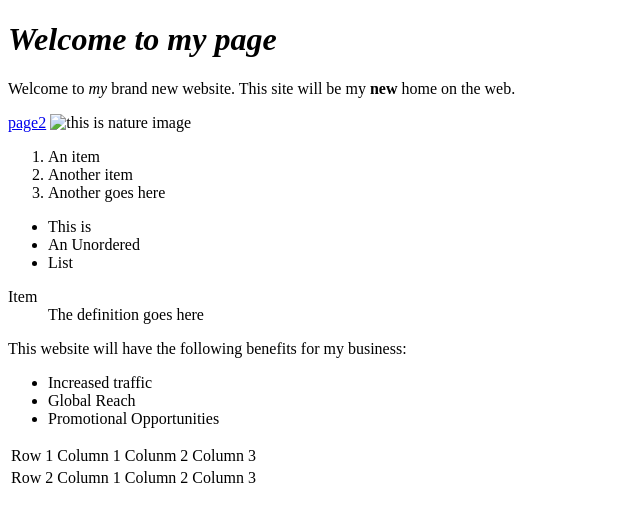
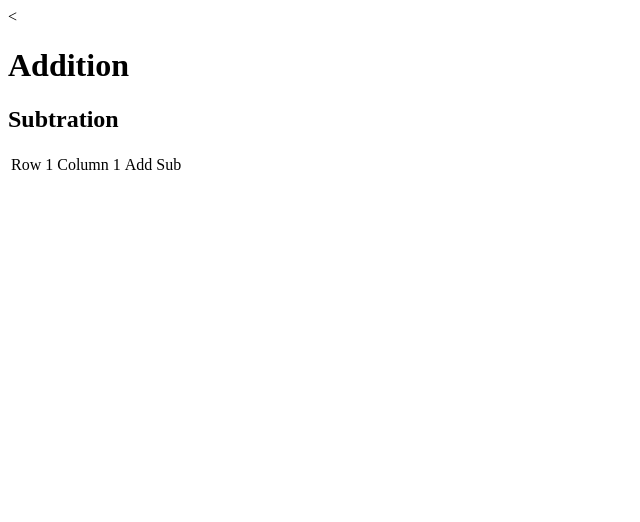
Before and after one commit to Ranjani2020/Calculator, a plain HTML site: page index.html in a window 1280 px wide. Shown: the whole page, without its empty margins (0-640 px from the left). Drawn offline with Linux system fonts and the light colour scheme.

Commit message:
1 modified

```diff
--- a/index.html
+++ b/index.html
@@ -1,27 +1,15 @@
-<!DOCTYPE html>
+<<!DOCTYPE html>
 <html>
     <head>
         <title> My First Website</title>
-        <meta charset="UTF-8">
-        <meta name="Author" content="Coner Sheils">
         </head>
   <body>
-<h1><i> Welcome to my page </i></h1>
-<p> Welcome to <em>my</em> brand new website. This site will be my <strong> new </strong> home on the web.</p>
-    <a href="floders(s)*/ page2.html">page2</a>
-<img srcset="sun.jpg" alt= "this is nature image" height="100px" width="100px">
-<ol> <li>An item </li> <li>Another item </li> <li>Another goes here </li> </ol>
-<ul> <li>This is </li> <li>An Unordered </li> <li>List </li> </ul>
-<dl>
-    <dt>Item</dt>
-    <dd>The definition goes here</dd>
-    </dl>
-    <p>This website will have the following benefits for my business:</p> <ul> <li>Increased traffic </li> <li>Global Reach</li> <li>Promotional Opportunities</li> </ul>
-
+<h1>Addition </h1>
+<h2>Subtration</h2>
 <table>
-     <tr> <td>Row 1  Column 1</td> <td>Colunm 2 </td> <td> Column 3 </td> </tr>
-     <tr> <td>Row 2  Column 1</td> <td>Column 2  </td> <td> Column 3 </td> </tr> </table>
-
+     <tr> <td>Row 1  Column 1</td>
+        <td>Add</td> <td>Sub</td>
+        </tr>
 </body>
 
 </html>
```
